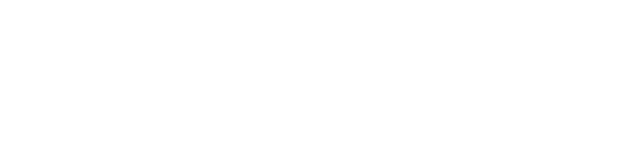
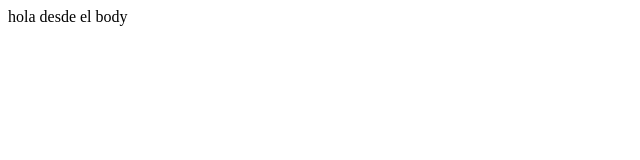
Before and after one commit to 325Mary/proyectoRamas, a plain HTML site: page index.html in a window 1280 px wide. Shown: the whole page, without its empty margins (0-640 px from the left). Drawn offline with Linux system fonts and the light colour scheme.

Commit message:
commit desde body

```diff
--- a/index.html
+++ b/index.html
@@ -11,7 +11,7 @@
 
     </header>
     <div class="container">
-
+hola desde el body
     </div>
     <footer>
 
```
